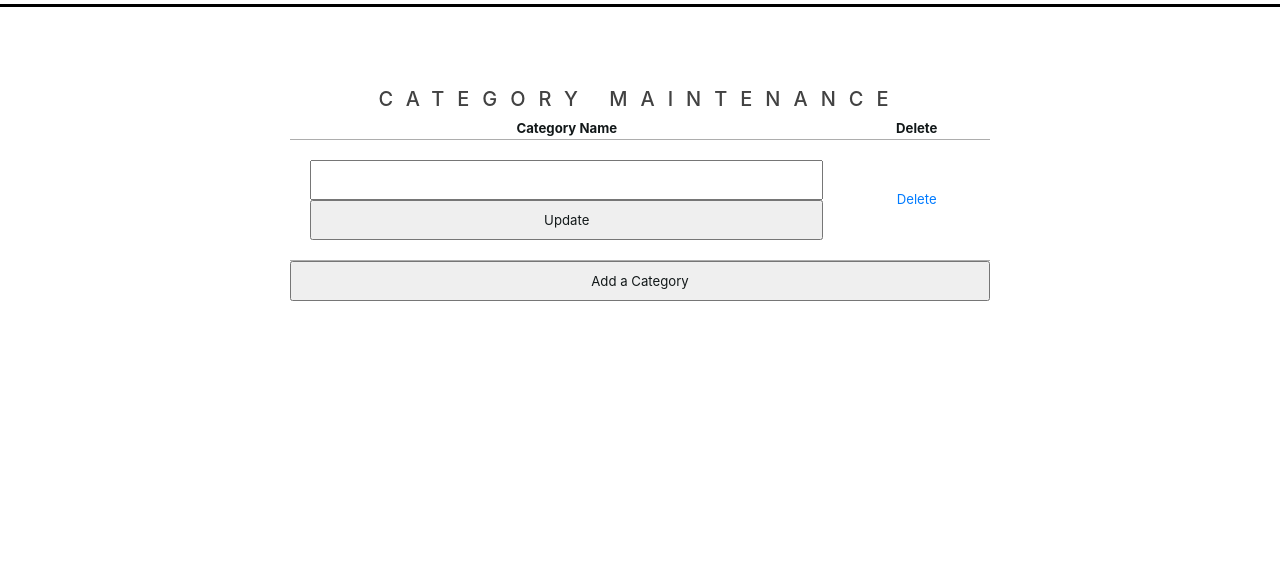
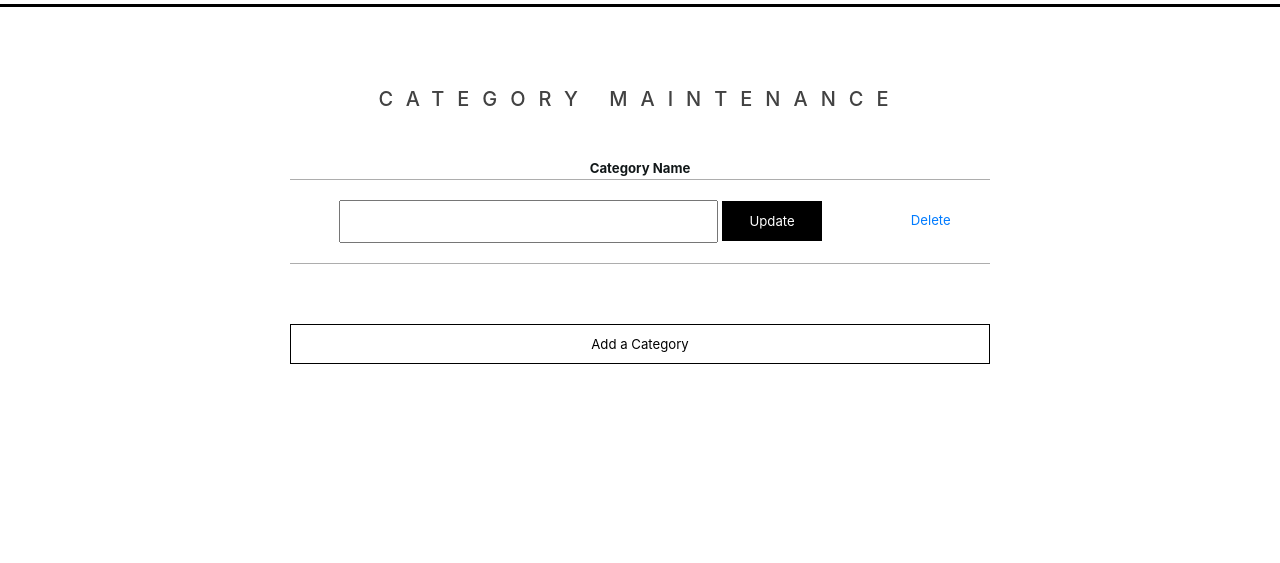
Before and after one commit to lucyholic/lucidkart, a PHP site: page /admin/categorymaintenance.php in a window 1280 px wide. Shown: the part 105-668 px from the top of the page. Run offline with PHP 8.4, Linux system fonts and the light colour scheme; the visitor is signed in with stand-in values (Sample User, id 1); tables that the repository leaves empty or names only in its code hold one stand-in row (values such as "Sample post"); data that the repository does not hold is empty; some libraries are stand-ins or nearby versions.

Commit message:
Fixed category maintenance page styles

```diff
--- a/admin/categorymaintenance.php
+++ b/admin/categorymaintenance.php
@@ -47,11 +47,10 @@
 
 ?>
 <h2>Category Maintenance</h2>
-
+<br><br>
 <table class="reflow">
     <tr>
-        <th>Category Name</th>
-        <th>Delete</th>
+        <th colspan="2">Category Name</th>
     </tr>
 
 <?php
@@ -66,10 +65,10 @@
         $delete = '"categorydelete.php?id='.$row['categoryId'].'"';
 
         // form that passes category id as hidden and category name
-        $form = '<form action="'.$_SERVER['PHP_SELF'].'" method="post">
+        $form = '<form action="'.$_SERVER['PHP_SELF'].'" class="categoryMaintenanceForm" method="post">
         <input type="hidden" name="txtId" id="txtId" value="'.$row['categoryId'].'" />
         <input type="text" name="txtName" id="txtName" value="'.$row['categoryName'].'" />
-        <input type="submit" name="update" value="Update" />
+        <input class="submit categoryMaintenance" type="submit" name="update" value="Update" />
         </form>';
 
         // link to delete the category
@@ -87,7 +86,8 @@
 <div id="add">
 </div>
 
-<input type="button" value="Add a Category" onclick="AddCategory();" />
+<br><br><br>
+<input class="submit" type="button" value="Add a Category" onclick="AddCategory();" />
 
 <script>
     // add a div for new category dynamically
--- a/css/admin/adminSubpages.css
+++ b/css/admin/adminSubpages.css
@@ -65,20 +65,18 @@ table.reflow {
     }
 }
 
+
+/* shared styles */
+
+input[type=text] {
+    padding: 1.5em;
+    letter-spacing: 1px;
+}
+
+
 /* search form styles */
 
-.mainForm input {
-    max-width: 200px;
-    width: 100%;
-	height: 40px;
-}
-
-.searchButton {
-    width: 10%;
-    background: #000000;
-    color: white;
-}
-.searchInput {
+.searchInput{
 	width: 40%;
 }
 
@@ -90,6 +88,21 @@ input[type=text].searchInput {
 
     padding: 1.5em;
     letter-spacing: 1px;
+}
+
+.searchButton,.categoryMaintenance {
+    width: 100px;
+    background: #000000;
+    color: white;
+}
+
+
+/* item maintenance */
+
+.mainForm input {
+    max-width: 200px;
+    width: 100%;
+	height: 40px;
 }
 
 #addNewItem {
@@ -112,3 +125,10 @@ input[type=text].searchInput {
     width: 8px;
     transform: translateY(-28%);
 }
+
+
+/* category maintenance */
+
+.categoryMaintenanceForm input[type=text] {
+    width: 70%;
+}
```
